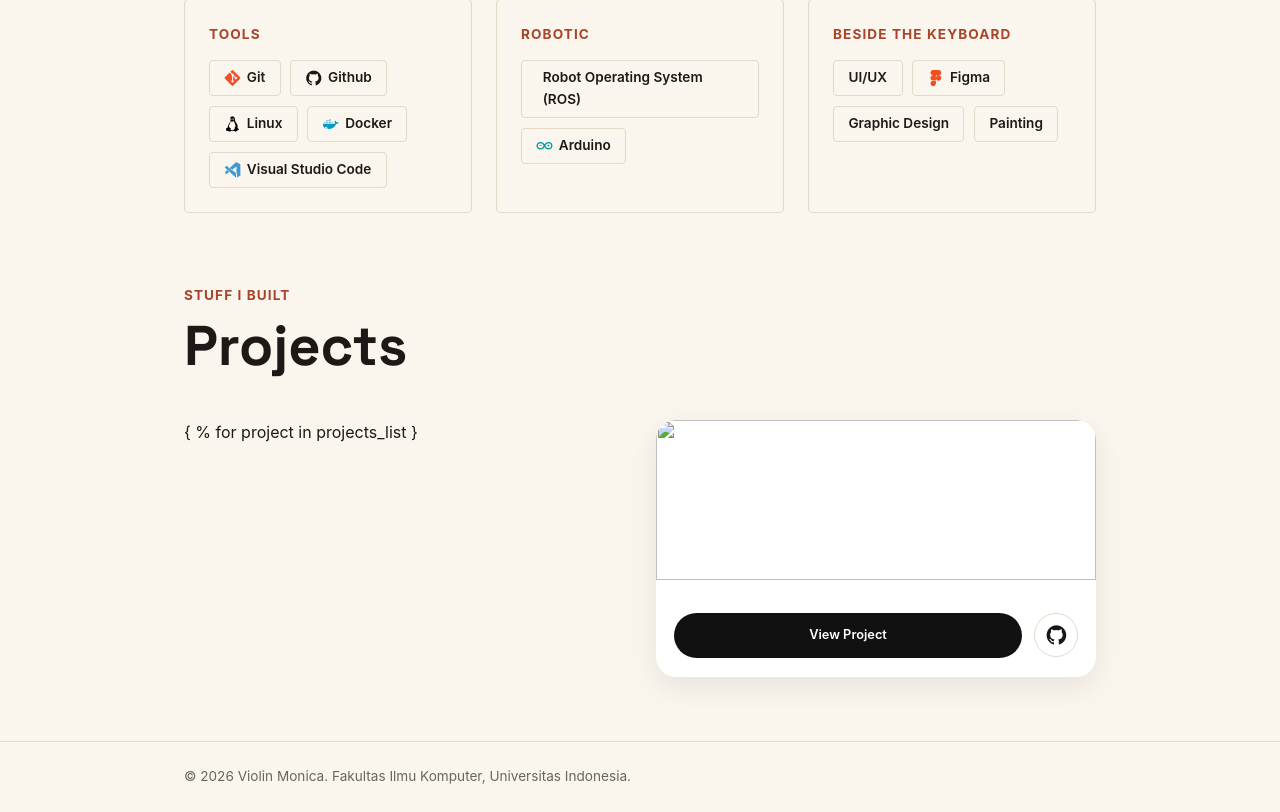
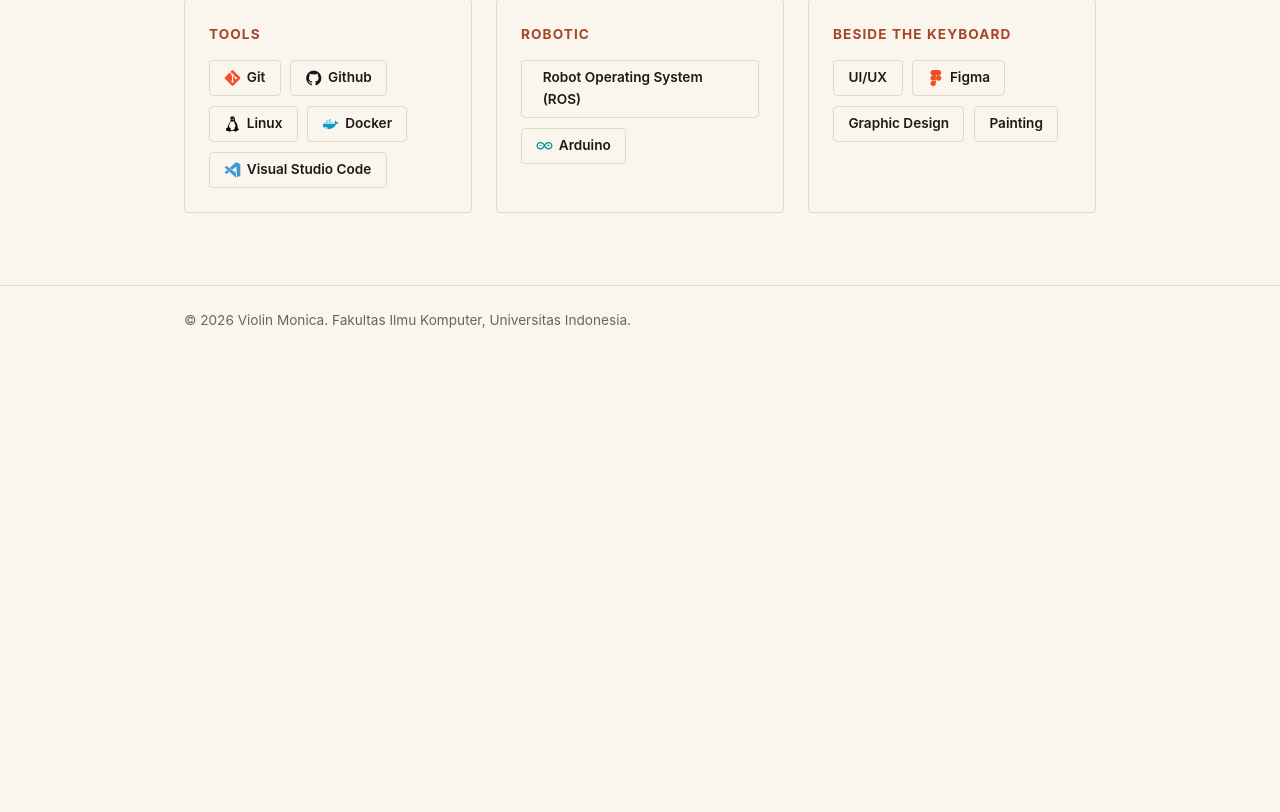
Before and after one commit to ViolinMonica/portfolio, a Django app: page / in a window 1280 px wide. Shown: the part 1463-2275 px from the top of the page. After the commit the page ends 1791 px from the top, so only its background shows below. Run offline with Django 5.2, Linux system fonts and the light colour scheme.

Commit message:
refactor: move projects section from index to projects page

```diff
--- a/templates/index.html
+++ b/templates/index.html
@@ -257,45 +257,6 @@
 
             </div>
         </section>
-
-        <!-- ============================================
-        PROJECTS SECTION — daftar proyek yang pernah dibuat
-        ============================================ -->
-        <section class="projects" id="projects">
-            <div class="container">
-
-                <div class="section-header">
-                    <p class="hero-kicker">Stuff I Built</p>
-                    <h2>Projects</h2>
-                </div>
-
-                <!-- .project-grid otomatis nyusun card jadi beberapa kolom
-                responsive, lihat grid-template-columns di CSS -->
-                <div class="project-grid">
-                    { % for project in projects_list }
-                    <div class="project-card">
-                        <div class="card-image-wrap">
-                            <img src="{{ project.thumbnail.url }}" alt="{{ project.title }}">
-                        </div>
-                        <div class="card-body">
-                            <p class="card-title">{{ project.title }}</p>
-                            <p class="card-subtitle">{{ project.description }}</p>
-                            {% for skill in project.skills_list %}
-                                <span class="tag">{{skill}}</span>
-                            {% endfor %}
-                            <span class="badge badge-{{ project.status }}">
-                                {{ project.get_status_display }}
-                            </span>
-                            <!-- target="_blank" biar link kebuka di tab baru, nggak ninggalin portofolio -->
-                            <div class="card-link">
-                                <a href="{{ project.demo_url }}" class="project-link" target="_blank">View Project</a>
-                                <a href="{{ project.github_url }}" title="Github" class="github-link" target="_blank"><i class="devicon-github-plain colored"></i></a>
-                            </div>
-                        </div>
-                    </div>
-                </div>
-            </div>
-        </section>
     </main>
     <!-- ============================================
     FOOTER
```
